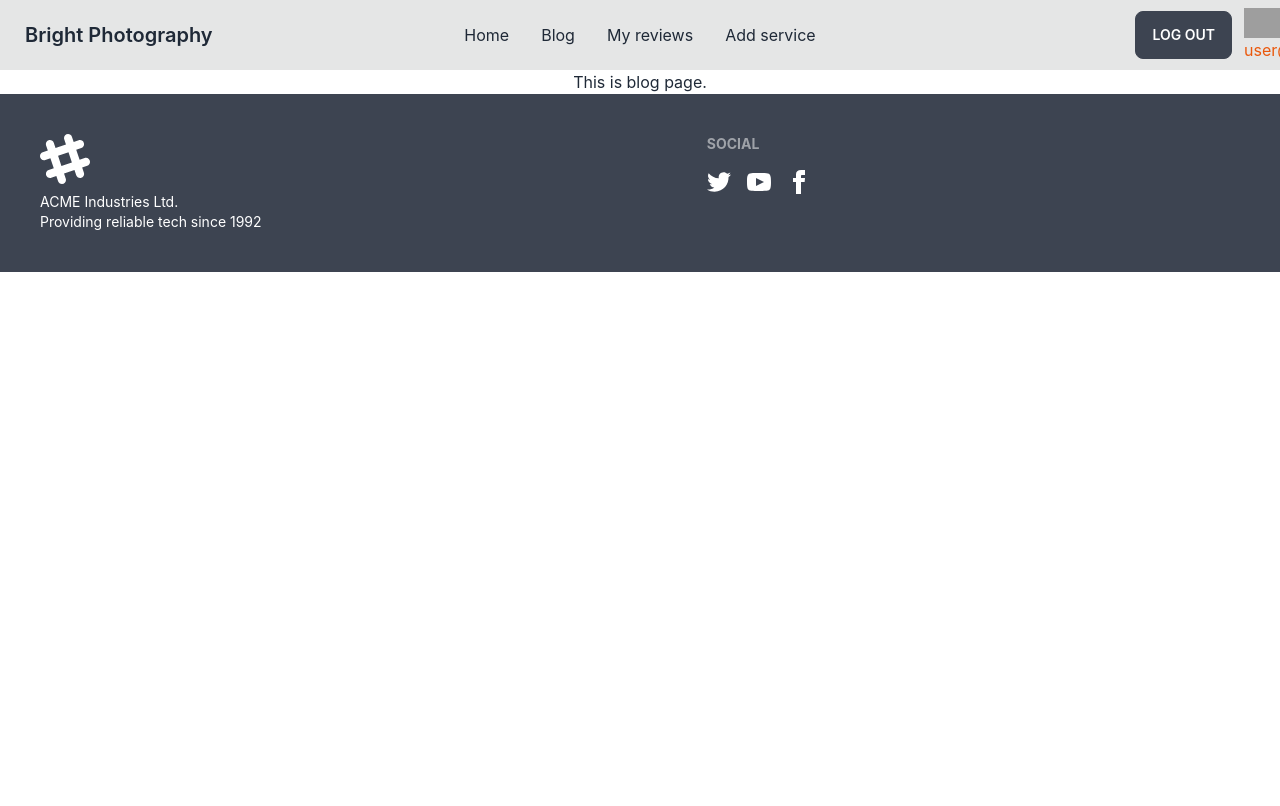
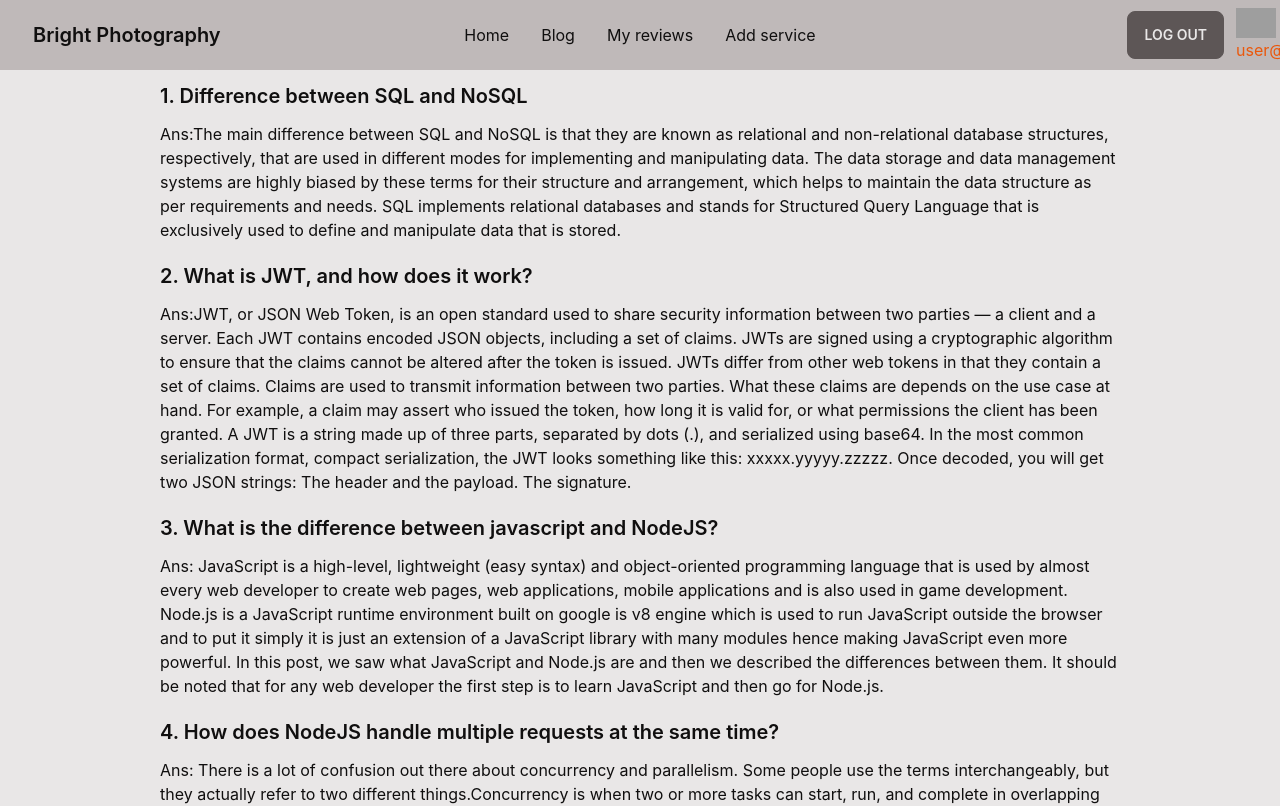
Before and after one commit to sagorsikder/Bright-photography-client, a React (Create React App) app: page /blog in a window 1280 px wide. Shown: the top 806 px of the page. Built offline with nearby package versions, Linux system fonts and the light colour scheme; no server answers; sample sign-in values are in the browser's storage; grey boxes are pictures that could not be loaded.

Commit message:
about section added

```diff
--- a/public/index.html
+++ b/public/index.html
@@ -1,5 +1,5 @@
 <!DOCTYPE html>
-<html lang="en">
+<html  data-theme="garden" lang="en">
   <head>
     <meta charset="utf-8" />
     <link rel="icon" href="%PUBLIC_URL%/favicon.ico" />
@@ -24,7 +24,7 @@
       work correctly both with client-side routing and a non-root public URL.
       Learn how to configure a non-root public URL by running `npm run build`.
     -->
-    <title>React App</title>
+    <title>Bright Photography</title>
   </head>
   <body>
     <noscript>You need to enable JavaScript to run this app.</noscript>
--- a/src/Pages/Blog/Blog.js
+++ b/src/Pages/Blog/Blog.js
@@ -2,8 +2,26 @@ import React from 'react';
 
 const Blog = () => {
     return (
-        <div>
-            <h1 className='text-center'>This is blog page.</h1>
+        <div className='mx-auto w-3/4 mb-8'>
+           <h3 className='mt-3 font-semibold text-xl'>1. Difference between SQL and NoSQL</h3>
+           <p className='mt-3'>Ans:The main difference between SQL and NoSQL is that they are known as relational and non-relational database structures, respectively, that are used in different modes for implementing and manipulating data. The data storage and data management systems are highly biased by these terms for their structure and arrangement, which helps to maintain the data structure as per requirements and needs. SQL implements relational databases and stands for Structured Query Language that is exclusively used to define and manipulate data that is stored. </p>
+            <h3 className='mt-5 font-semibold text-xl'>2. What is JWT, and how does it work?</h3>
+            <p className='mt-3'>Ans:JWT, or JSON Web Token, is an open standard used to share security information between two parties — a client and a server. Each JWT contains encoded JSON objects, including a set of claims. JWTs are signed using a cryptographic algorithm to ensure that the claims cannot be altered after the token is issued.
+
+JWTs differ from other web tokens in that they contain a set of claims. Claims are used to transmit information between two parties. What these claims are depends on the use case at hand. For example, a claim may assert who issued the token, how long it is valid for, or what permissions the client has been granted.
+
+A JWT is a string made up of three parts, separated by dots (.), and serialized using base64. In the most common serialization format, compact serialization, the JWT looks something like this: xxxxx.yyyyy.zzzzz.
+
+Once decoded, you will get two JSON strings:
+
+The header and the payload.
+The signature.  </p>
+            <h3 className='mt-5 font-semibold text-xl'>3. What is the difference between javascript and NodeJS?</h3>
+            <p className='mt-3'>Ans: JavaScript is a high-level, lightweight (easy syntax) and object-oriented programming language that is used by almost every web developer to create web pages, web applications, mobile applications and is also used in game development. Node.js is a JavaScript runtime environment built on google is v8 engine which is used to run JavaScript outside the browser and to put it simply it is just an extension of a JavaScript library with many modules hence making JavaScript even more powerful.
+
+In this post, we saw what JavaScript and Node.js are and then we described the differences between them. It should be noted that for any web developer the first step is to learn JavaScript and then go for Node.js. </p>
+            <h3 className='mt-5 font-semibold text-xl'>4. How does NodeJS handle multiple requests at the same time?</h3>
+            <p className='mt-3'>Ans: There is a lot of confusion out there about concurrency and parallelism. Some people use the terms interchangeably, but they actually refer to two different things.Concurrency is when two or more tasks can start, run, and complete in overlapping time periods. It does not necessarily mean that they all be running at the same time, but they can be interleaved so that at any given time, there is always one task running.</p>
         </div>
     );
 };
--- /dev/null
+++ b/src/Pages/ErrorHandle/ErrorHandle.js
@@ -0,0 +1,13 @@
+import React from 'react';
+
+const ErrorHandle = () => {
+    return (
+        <div>
+            <h1>
+                Error handling page.
+            </h1>
+        </div>
+    );
+};
+
+export default ErrorHandle;
--- a/src/Shared/Header/Header.js
+++ b/src/Shared/Header/Header.js
@@ -6,7 +6,7 @@ const Header = () => {
 
   const{user,logOut}=useContext(AuthContext)
     return (
-        <div className="navbar bg-base-300">
+        <div className="navbar px-4 bg-base-300">
         <div className="navbar-start">
           <div className="dropdown">
             <label tabIndex={0} className="btn btn-ghost lg:hidden">
```
Also changed, not shown: src/Routes/Routes.js (+6 -1 lines).
